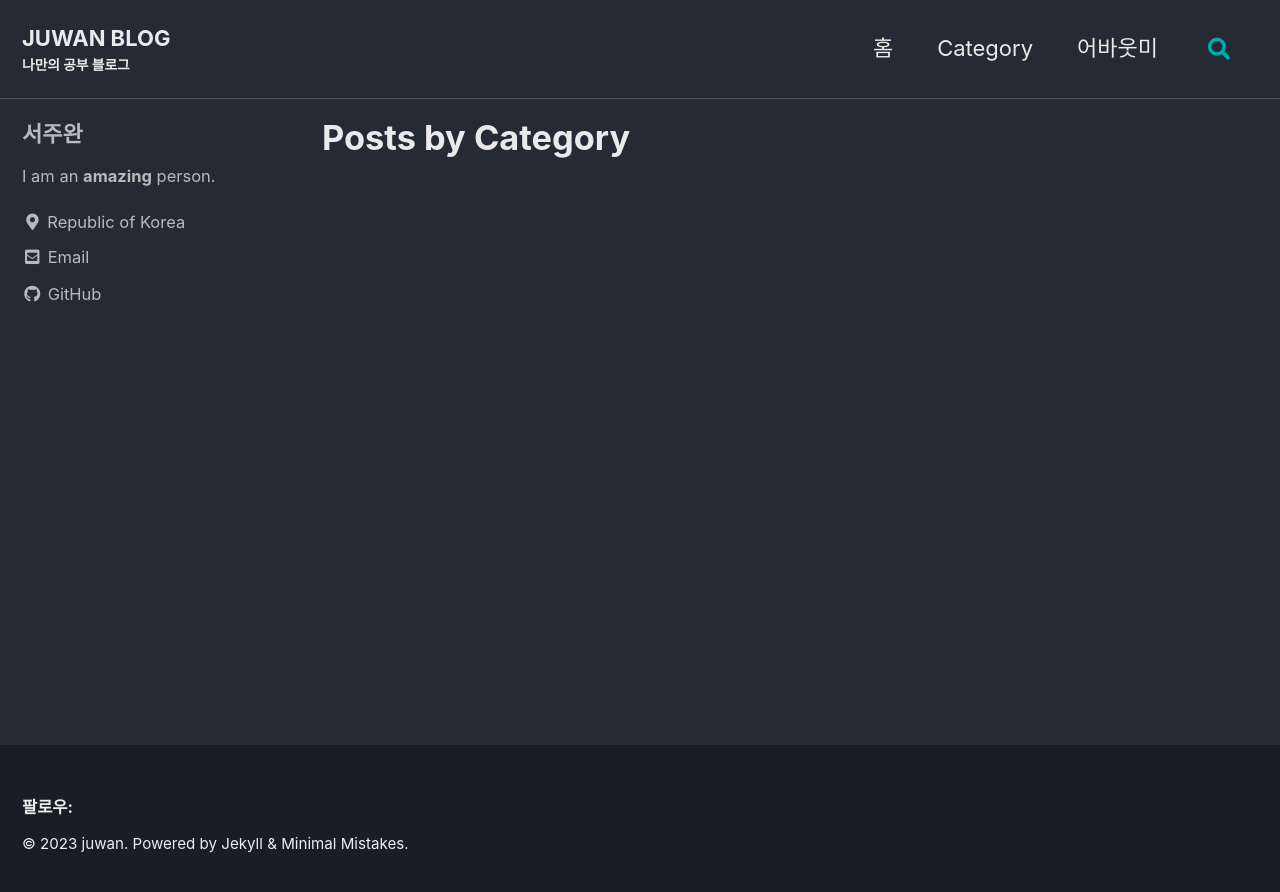
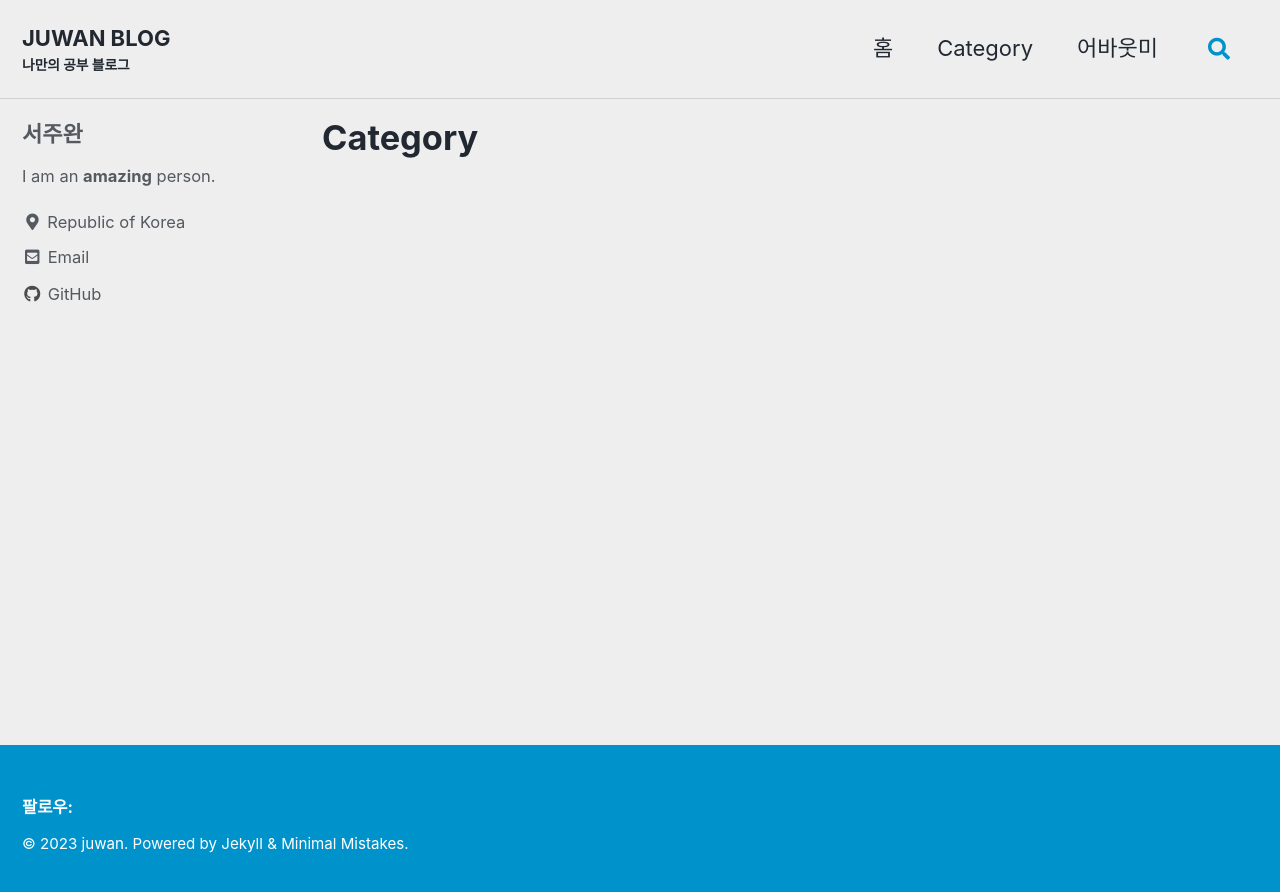
Before and after one commit to joowop/joowop.github.io, a Jekyll site: the page built from _pages/category-archive.md, in a window 1280 px wide. Shown: the top 892 px of the page. Built offline with Jekyll 4.4.1, drawn with Linux system fonts in a browser that asks for light colours; cached includes are drawn as plain includes.

Commit message:
배경 수정

```diff
--- a/_config.yml
+++ b/_config.yml
@@ -12,7 +12,7 @@
 
 # theme                  : "minimal-mistakes-jekyll"
 # remote_theme           : "mmistakes/minimal-mistakes"
-minimal_mistakes_skin: "dark" # "air", "aqua", "contrast", "dark", "dirt", "neon", "mint", "plum", "sunrise"
+minimal_mistakes_skin: "air" # "air", "aqua", "contrast", "dark", "dirt", "neon", "mint", "plum", "sunrise"
 
 # Site Settings
 locale: "ko-KR"
--- a/_pages/category-archive.md
+++ b/_pages/category-archive.md
@@ -1,6 +1,7 @@
 ---
-title: "Posts by Category"
+title: "Category"
 layout: categories
 permalink: /categories/
 author_profile: true
+sidebar_main: true
 ---
```
